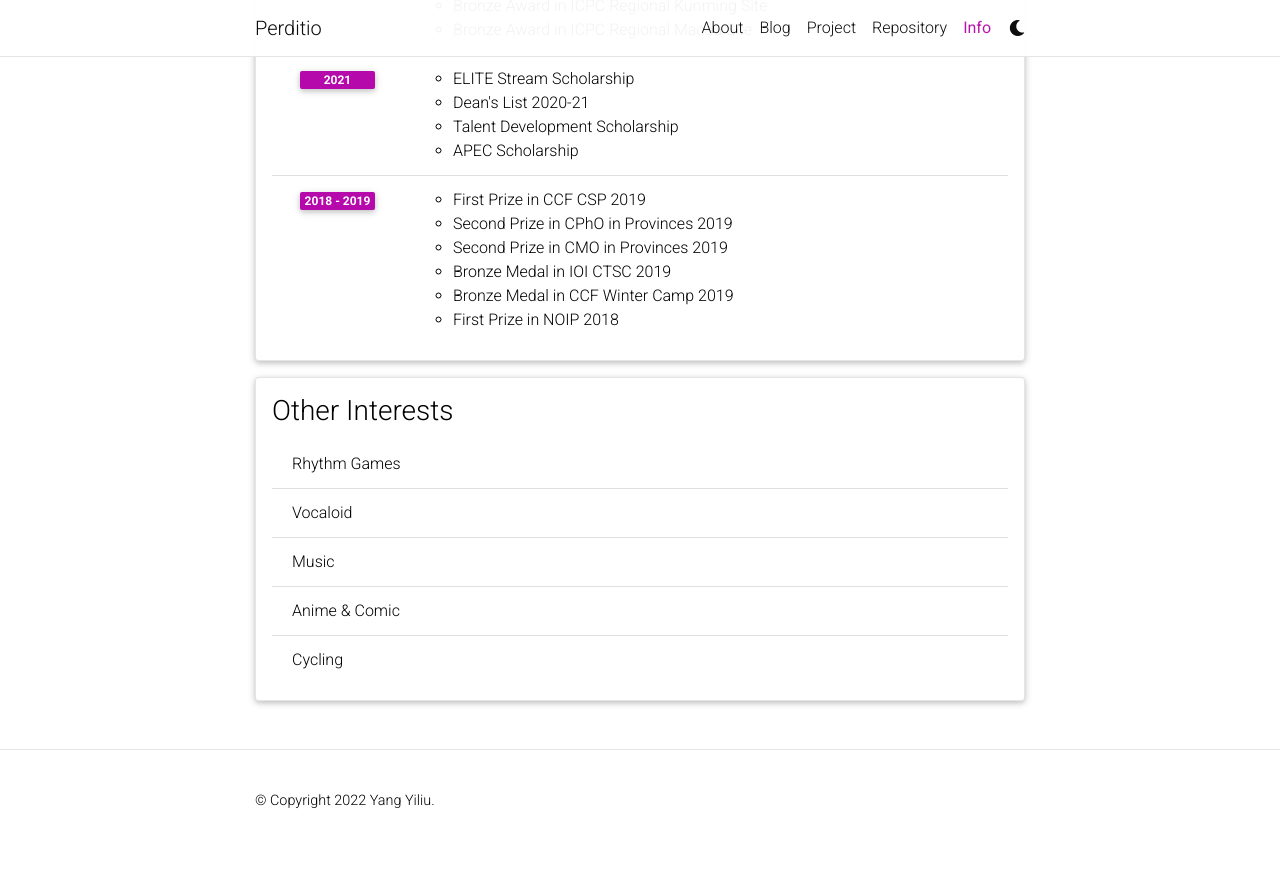
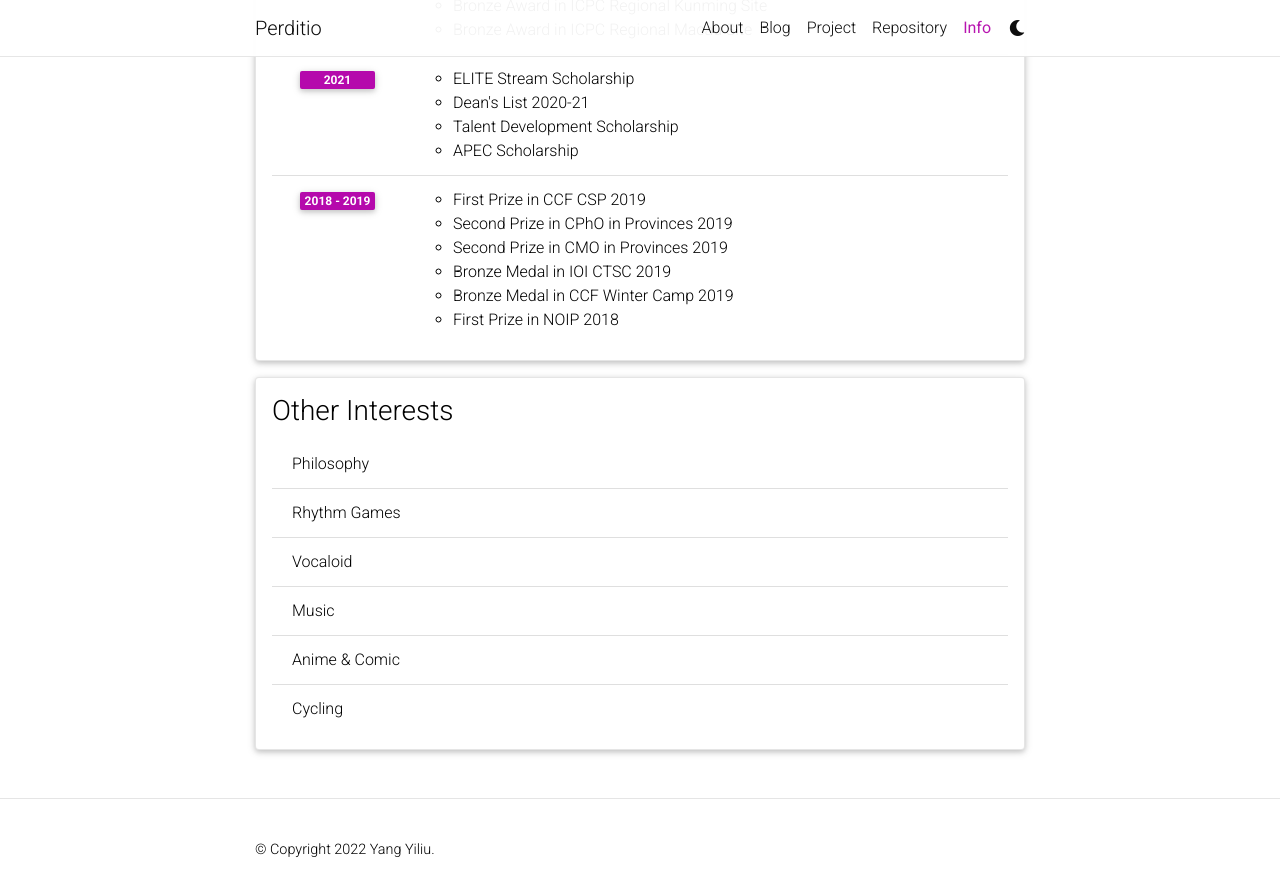
Before and after one commit to Yasgant/yasgant.github.io, a Jekyll site: the page built from _pages/cv.md, in a window 1280 px wide and 900 px high, scrolled down 1976 px. Shown: the top 896 px of the window. Built offline with Jekyll 4.4.1, drawn with Linux system fonts in a browser that asks for light colours; comment, search, counter and statistics services are not loaded; a style sheet for code colours, icons or effects is not loaded; before the commit the page ends 2827 px from its top, so only the background shows below that.

Commit message:
update interest

```diff
--- a/_data/cv.yml
+++ b/_data/cv.yml
@@ -109,6 +109,7 @@
 - title: Other Interests
   type: list
   contents:
+    - Philosophy
     - Rhythm Games
     - Vocaloid
     - Music
```
